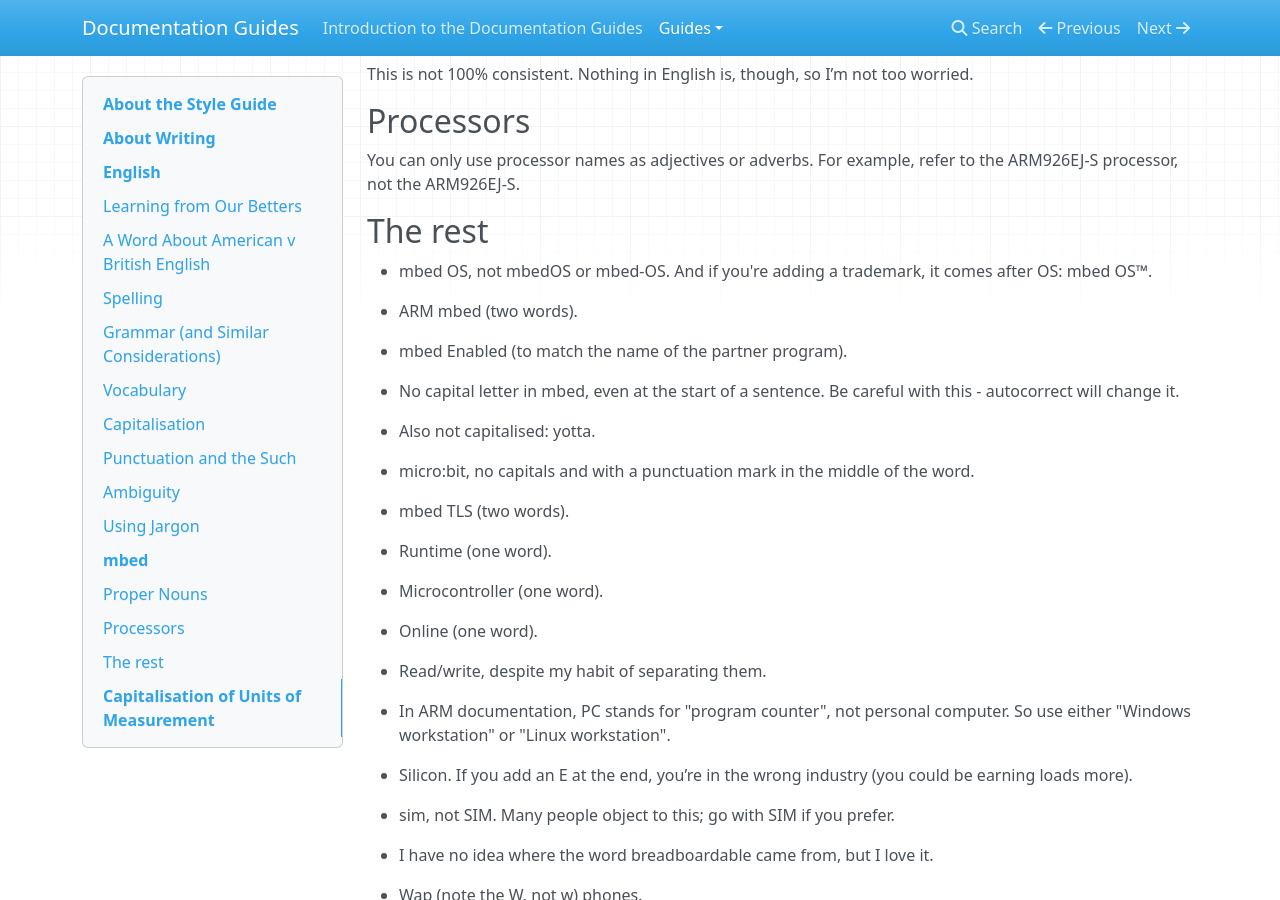
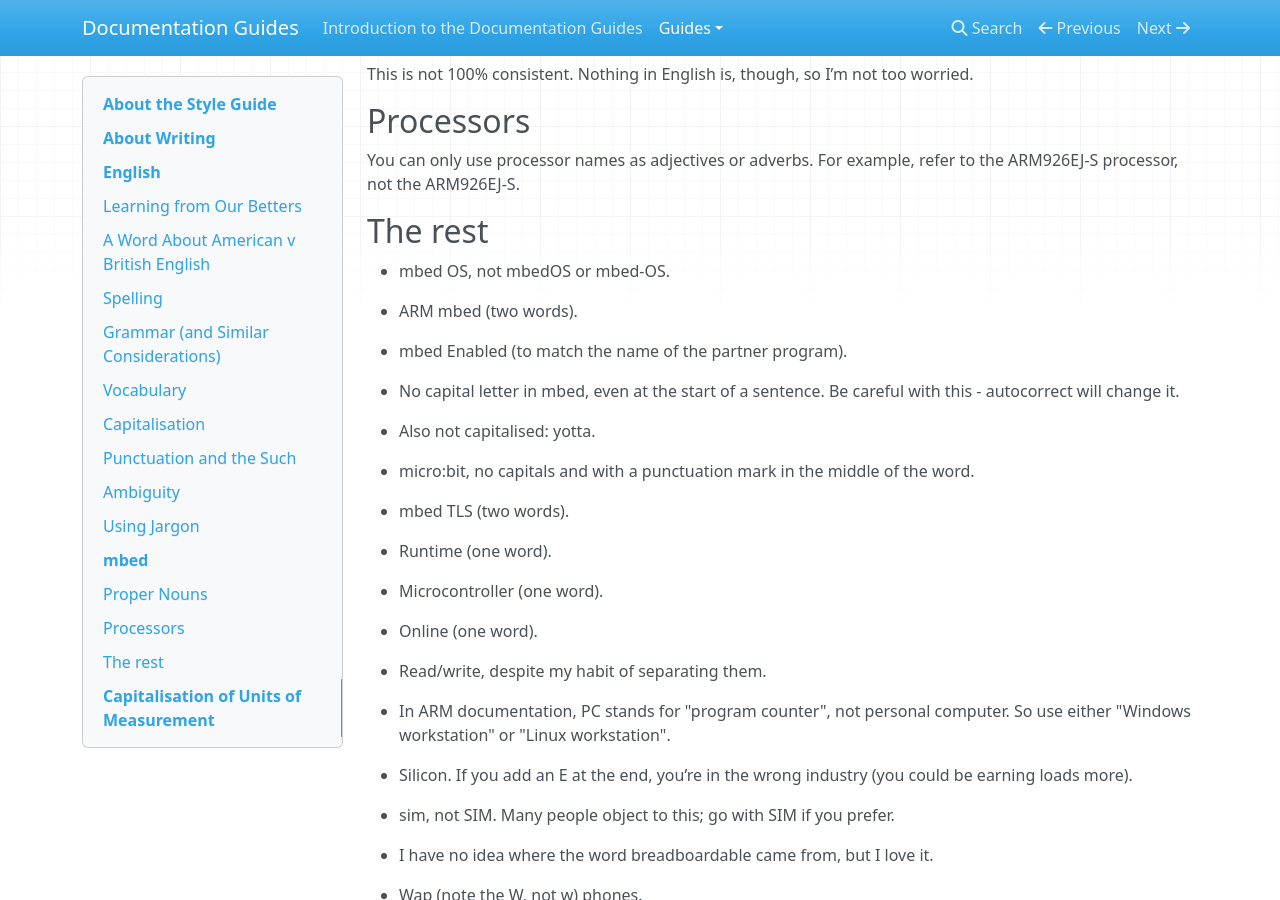
Before and after one commit to JoeTheGuitarist/documentation_docs, an MkDocs documentation site: the page built from Docs/style_guide.md, in a window 1280 px wide and 900 px high, scrolled down 11568 px. Built offline with MkDocs 1.6.1, drawn with Linux system fonts in a browser that asks for light colours; nearby versions of some CDN libraries; old or Windows-style settings are respelled for this version of MkDocs.

Commit message:
My mistake

```diff
--- a/Docs/style_guide.md
+++ b/Docs/style_guide.md
@@ -372,7 +372,7 @@ You can only use processor names as adjectives or adverbs. For example, refer to
 
 ## The rest
 
-* mbed OS, not mbedOS or mbed-OS. And if you're adding a trademark, it comes after OS: mbed OS™.
+* mbed OS, not mbedOS or mbed-OS.
 
 * ARM mbed (two words).
 
```
